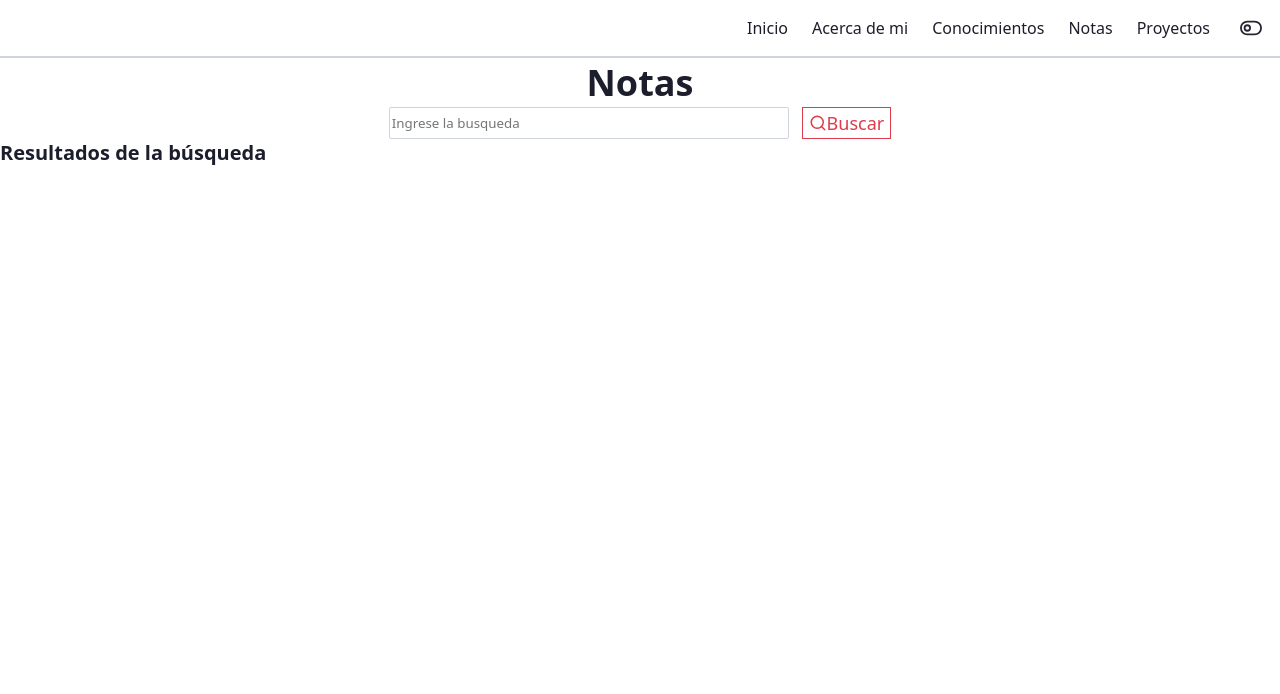
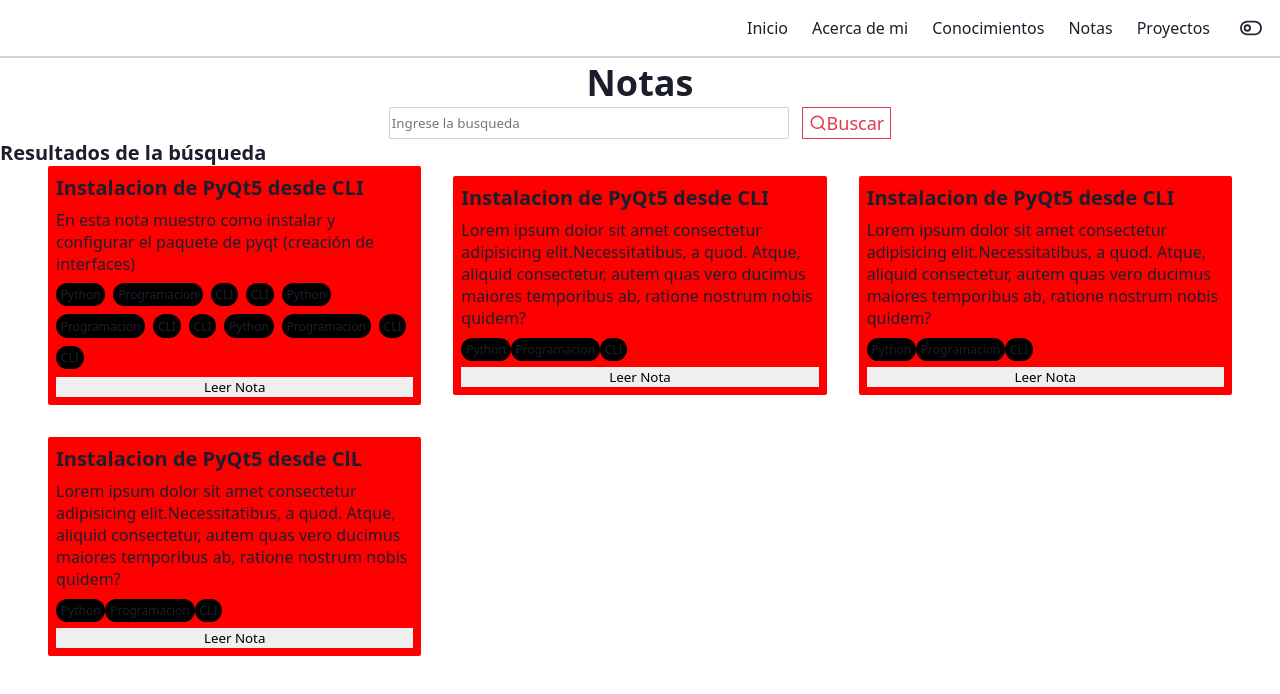
Before and after one commit to Avb-rubns/rubns, a React (Create React App) app: page /notes in a window 1280 px wide. Shown: the top 694 px of the page. Built offline with nearby package versions, Linux system fonts and the light colour scheme; a web font is replaced by a local one.

Commit message:
Test: create card vanilla and styles

```diff
--- a/src/pages/Notes.jsx
+++ b/src/pages/Notes.jsx
@@ -22,7 +22,70 @@ export default function Notes () {
         </main>
         <section>
           <h3>Resultados de la búsqueda</h3>
-          <div></div>
+          <div className="grid">
+            <div className="card">
+              <h3>Instalacion de PyQt5 desde CLI</h3>
+              <p>En esta nota muestro como instalar y configurar el paquete de pyqt (creación de interfaces)
+              </p>
+              <div className="box-tags">
+                <span className="tag">Python</span>
+                <span className="tag" >Programacion</span>
+                <span className="tag" >CLI</span>
+                <span className="tag" >CLI</span>
+                <span className="tag">Python</span>
+                <span className="tag" >Programacion</span>
+                <span className="tag" >CLI</span>
+                <span className="tag" >CLI</span>
+                <span className="tag">Python</span>
+                <span className="tag" >Programacion</span>
+                <span className="tag" >CLI</span>
+                <span className="tag" >CLI</span>
+              </div>
+              <button>Leer Nota</button>
+            </div>
+            <div className="card">
+            <h3>Instalacion de PyQt5 desde CLI</h3>
+              <p>Lorem ipsum dolor sit amet consectetur adipisicing elit.Necessitatibus,
+                a quod. Atque, aliquid consectetur,
+                autem quas vero ducimus maiores temporibus ab,
+                ratione nostrum nobis quidem?
+              </p>
+              <div >
+                <span className="tag">Python</span>
+                <span className="tag" >Programacion</span>
+                <span className="tag" >CLI</span>
+              </div>
+              <button>Leer Nota</button>
+            </div>
+            <div className="card">
+              <h3>Instalacion de PyQt5 desde CLI</h3>
+              <p>Lorem ipsum dolor sit amet consectetur adipisicing elit.Necessitatibus,
+                a quod. Atque, aliquid consectetur,
+                autem quas vero ducimus maiores temporibus ab,
+                ratione nostrum nobis quidem?
+              </p>
+              <div>
+                <span className="tag">Python</span>
+                <span className="tag" >Programacion</span>
+                <span className="tag" >CLI</span>
+              </div>
+              <button>Leer Nota</button>
+            </div>
+            <div className="card">
+              <h3>Instalacion de PyQt5 desde ClL</h3>
+              <p>Lorem ipsum dolor sit amet consectetur adipisicing elit.Necessitatibus,
+                a quod. Atque, aliquid consectetur,
+                autem quas vero ducimus maiores temporibus ab,
+                ratione nostrum nobis quidem?
+              </p>
+              <div>
+                <span className="tag">Python</span>
+                <span className="tag" >Programacion</span>
+                <span className="tag" >CLI</span>
+              </div>
+              <button>Leer Nota</button>
+            </div>
+          </div>
         </section>
       </Template>
     </>
--- a/src/styles/note.css
+++ b/src/styles/note.css
@@ -31,6 +31,35 @@
   height: 32px;
   font-size: 18px;
 }
+.card{
+  display: flex;
+  flex-direction: column;
+  padding: .5rem .5rem;
+  border-radius: 2px;
+  background-color: red;
+  gap: .5rem;
+}
+.tag{
+  background-color: black;
+  border-radius: 18px;
+  font-size: 12px;
+  padding: .2rem .3rem;
+}
+.box-tags{
+  display:flex;
+  flex-flow: row wrap;
+  align-items: center;
+  gap: .5rem
+}
+.grid{
+  display:grid;
+  grid-template-columns: repeat(auto-fit, minmax(340px, 1fr));
+  gap: 2rem;
+  justify-items: center;
+  justify-content: center;
+  align-items: center;
+  padding: 0 3rem;
+}
 @media all and (max-width: 768px) {
   .input-search {
     width: 95%;
```
